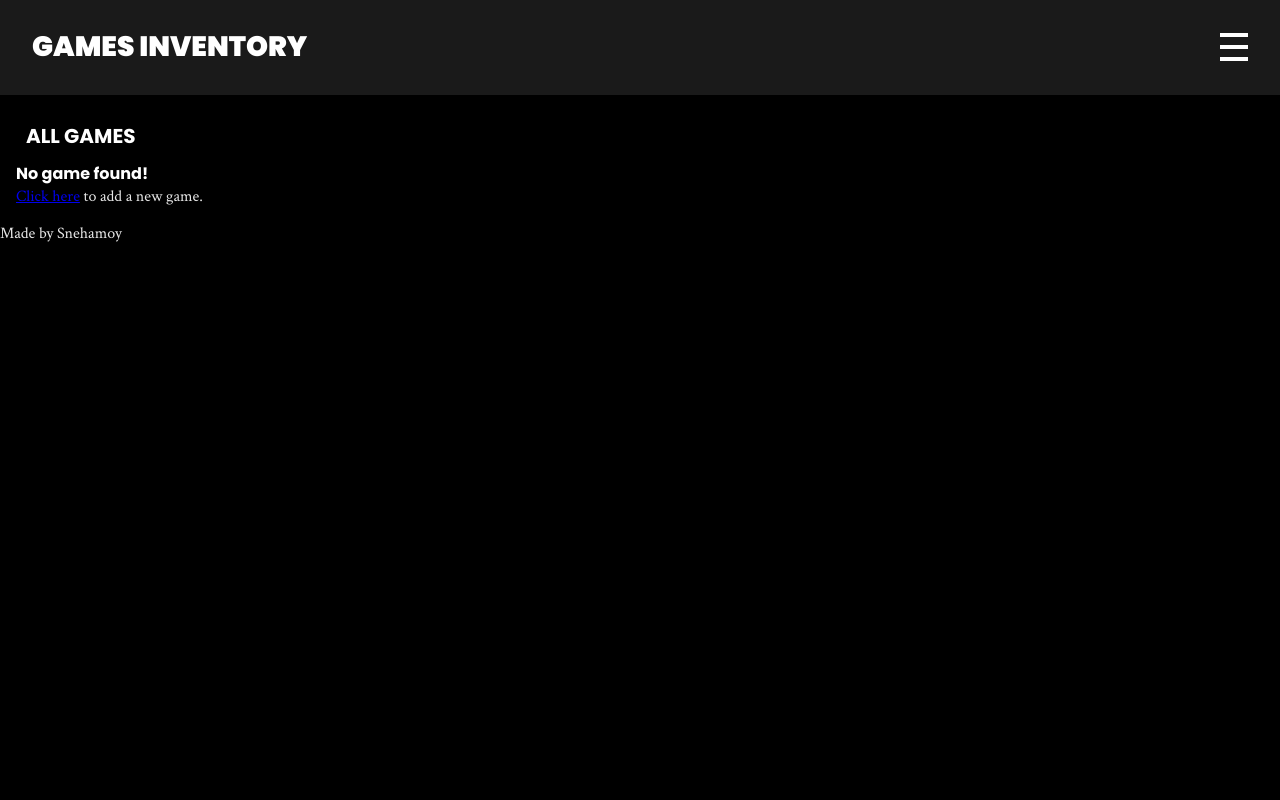
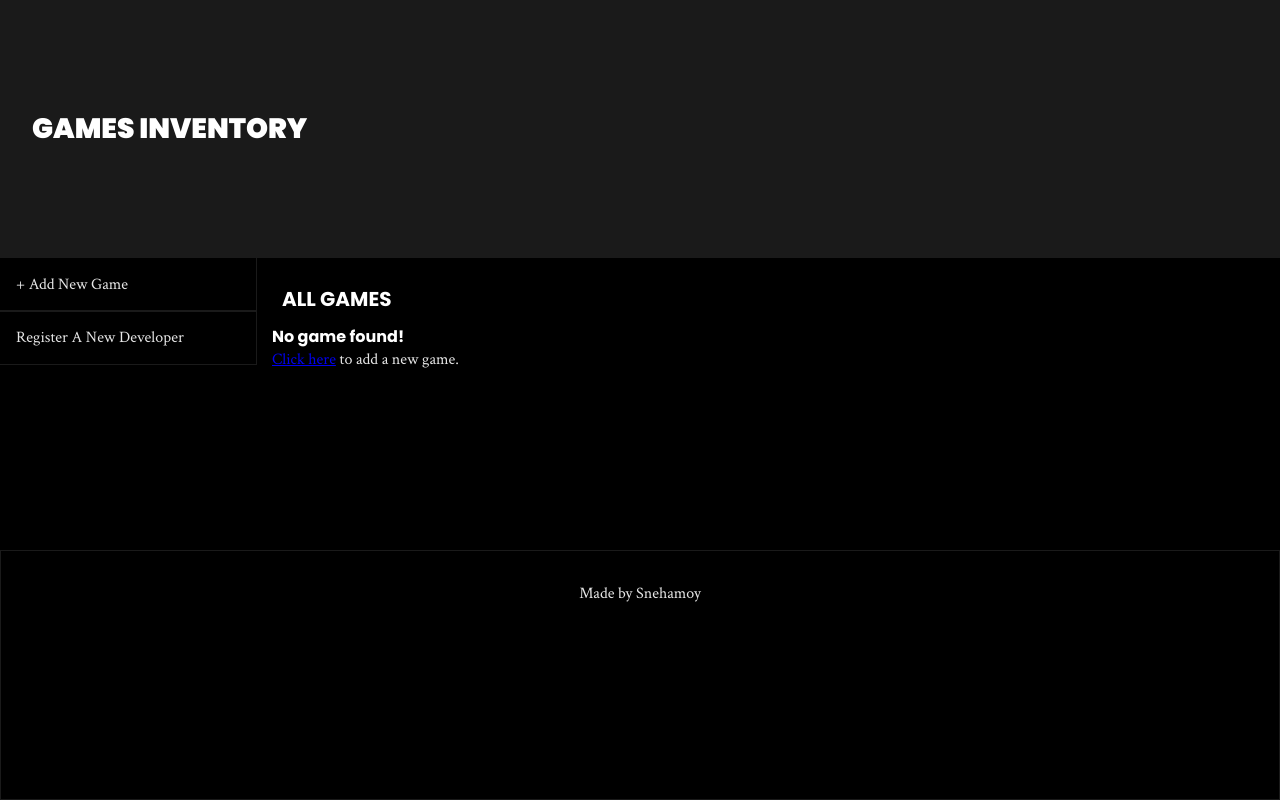
Before and after one commit to snehamoybag/games-inventory, a Node server app: page / in a window 1280 px wide. Run offline with Node 20, Linux system fonts and the light colour scheme; data that the repository does not hold is empty.

Commit message:
feat: improve layout for desktop screens

```diff
--- a/controllers/indexController.js
+++ b/controllers/indexController.js
@@ -6,6 +6,6 @@
     title: "Games Inventory",
     games: await games.getAll(),
     mainView: "index",
-    styles: "/styles/index.css",
+    styles: "index",
   });
 });
--- a/public/styles/index.css
+++ b/public/styles/index.css
@@ -1,47 +1 @@
-.games-container {
-  padding: 1em;
-}
-
-.games-container__title {
-  font-size: var(--fs-600);
-  text-transform: uppercase;
-  padding: 0.5em;
-}
-
-.game-post {
-  display: flex;
-  border: 2px solid var(--clr-neutral-600);
-}
-
-.game-post__thumbnail {
-  align-self: center;
-  width: 7.5rem;
-  object-fit: cover;
-  object-position: center;
-}
-
-.game-post__texts {
-  padding: 1em;
-}
-
-.game-post__details {
-  font-size: var(--fs-200);
-  max-width: 60ch;
-  line-height: 1.2;
-  margin-top: 0.5em;
-}
-
-.game-post__link {
-  display: inline-block;
-  font-family: var(--ff-title);
-  font-size: var(--fs-100);
-  padding: 0.25em 0.5em;
-  background-color: var(--clr-accent-400);
-  color: var(--clr-neutral-100);
-  margin-top: 1.5em;
-  text-decoration: none;
-}
-
-.game-post__link:active {
-  transform: scale(95%);
-}
+@import "./partials/games.css";
--- /dev/null
+++ b/public/styles/partials/games.css
@@ -0,0 +1,67 @@
+.games-container {
+  max-width: 40rem;
+  padding: 1em;
+  margin-left: auto;
+  margin-right: auto;
+}
+
+.games-container__title {
+  font-size: var(--fs-600);
+  text-transform: uppercase;
+  padding: 0.5em;
+}
+
+.game-post {
+  display: flex;
+  border: 2px solid var(--clr-neutral-600);
+}
+
+.game-post__thumbnail {
+  align-self: center;
+  width: 7.5rem;
+  object-fit: cover;
+  object-position: center;
+}
+
+.game-post__texts {
+  padding: 1em;
+}
+
+.game-post__details {
+  font-size: var(--fs-200);
+  max-width: 60ch;
+  line-height: 1.2;
+  margin-top: 0.5em;
+}
+
+.game-post__link {
+  display: inline-block;
+  font-family: var(--ff-title);
+  font-size: var(--fs-100);
+  padding: 0.25em 0.5em;
+  background-color: var(--clr-accent-400);
+  color: var(--clr-neutral-100);
+  margin-top: 1.5em;
+  text-decoration: none;
+}
+
+.game-post__link:active {
+  transform: scale(95%);
+}
+
+/* screens */
+@media (min-width: 50em) {
+  .games-container {
+    max-width: 75rem;
+  }
+
+  .games {
+    display: flex;
+    justify-content: center;
+    gap: 1rem;
+  }
+
+  .games > * {
+    flex-basis: 100%;
+  }
+}
--- a/public/styles/root.css
+++ b/public/styles/root.css
@@ -128,6 +128,12 @@
   display: none;
 }
 
+footer {
+  padding: 2em;
+  text-align: center;
+  border: 1px solid var(--clr-neutral-600);
+}
+
 /* UTILITY CLASSES */
 .btn {
   display: inline-block;
@@ -215,3 +221,42 @@
   white-space: nowrap;
   width: 1px;
 }
+
+/* screens */
+@media (min-width: 65em) {
+  body {
+    display: grid;
+    grid-template-columns: repeat(5, 1fr);
+    grid-template-areas:
+      "header header header header header"
+      "sidebar main main main main"
+      "footer footer footer footer footer";
+    max-width: 100rem;
+    margin-left: auto;
+    margin-right: auto;
+  }
+
+  header {
+    grid-area: header;
+  }
+
+  .sidebar {
+    grid-area: sidebar;
+  }
+
+  main {
+    grid-area: main;
+  }
+
+  footer {
+    grid-area: footer;
+  }
+
+  .btn--hamburger {
+    display: none;
+  }
+
+  .sidebar.hidden {
+    display: block;
+  }
+}
--- a/views/partials/games.ejs
+++ b/views/partials/games.ejs
@@ -1,5 +1,6 @@
-<% if (games.length) {
-  games.forEach((game) => { %>
+<% if (games.length) { %>
+  <div class="games">
+    <% games.forEach((game) => { %>
       <article class="game-post">
         <img src="<%= game.logo_url %>" alt="logo of <%= game.name %>" class="game-post__thumbnail" />
         <div class="game-post__texts">
@@ -11,6 +12,7 @@
         </div>
       </article>
     <% }); %>
+  </div>
 <% } else { %>
   <div class="no-game-post">
     <h3 class="no-game-post__title">No game found!</h3>
--- a/views/root.ejs
+++ b/views/root.ejs
@@ -14,7 +14,7 @@
     <!-- css -->
     <link rel="stylesheet" href="/styles/root.css" />
     <% if (locals.styles) { %>
-      <link rel="stylesheet" href="<%= styles %>">
+    <link rel="stylesheet" href="<%= `/styles/${styles}.css` %>">
     <% }; %>
 
     <!-- js -->
```
Lines whose indentation alone changed are shown as unchanged.
